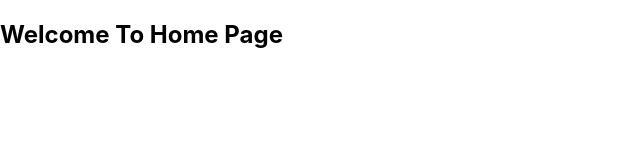
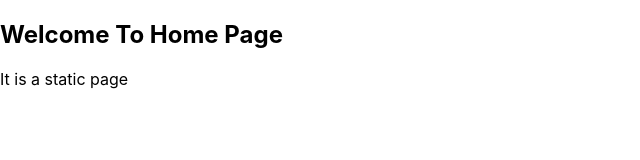
Before and after one commit to sajidParwez07/react-project, a React (Create React App) app: page / in a window 1280 px wide. Shown: the top 160 px of the page, without its empty margins (0-640 px from the left). Built offline with nearby package versions, Linux system fonts and the light colour scheme.

Commit message:
I added some paragraph in App.js file

```diff
--- a/src/App.js
+++ b/src/App.js
@@ -7,6 +7,7 @@ function App() {
   return (
     <div>
       <h2>Welcome To Home Page</h2>
+      <p>It is a static page</p>
   </div>
   );
 }
```
